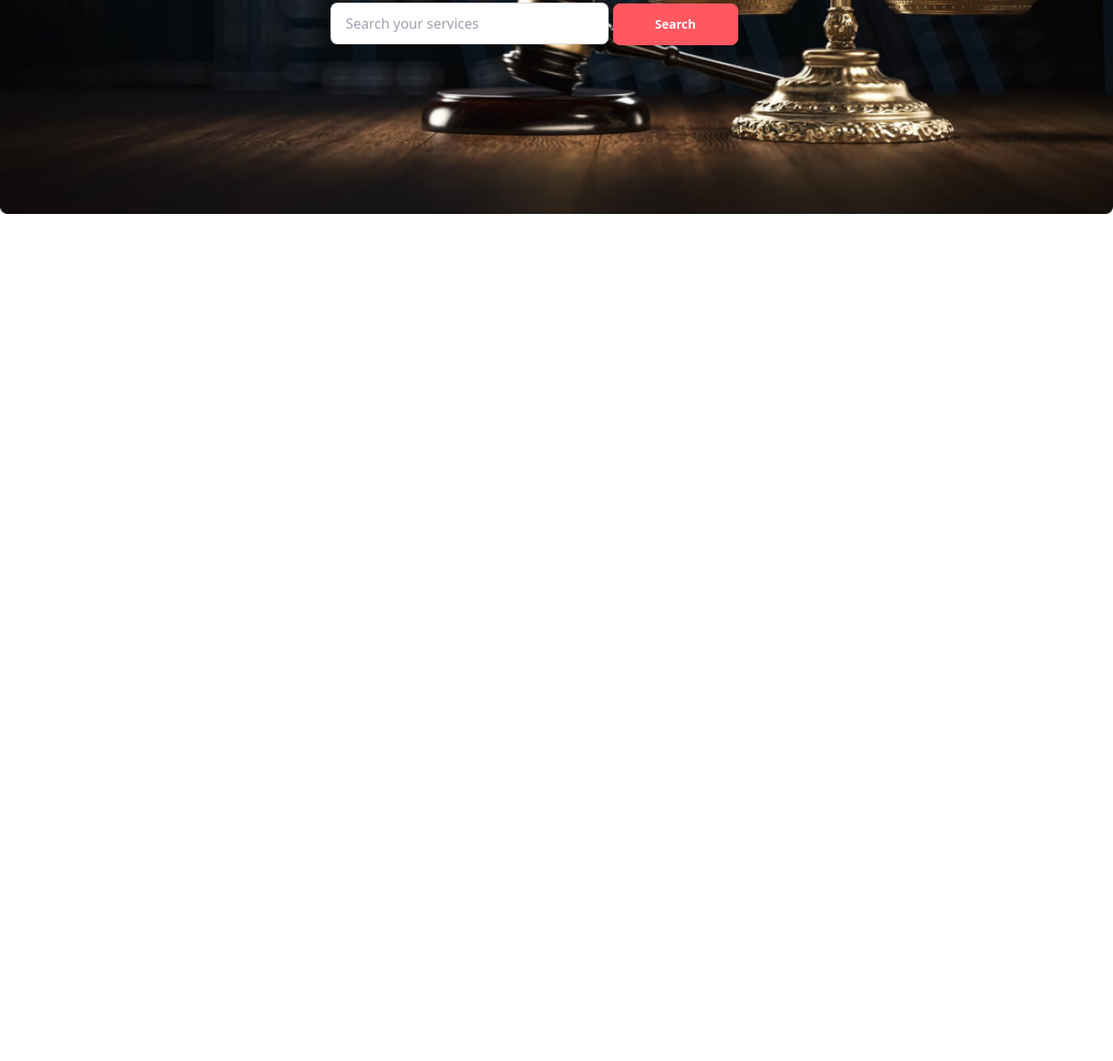
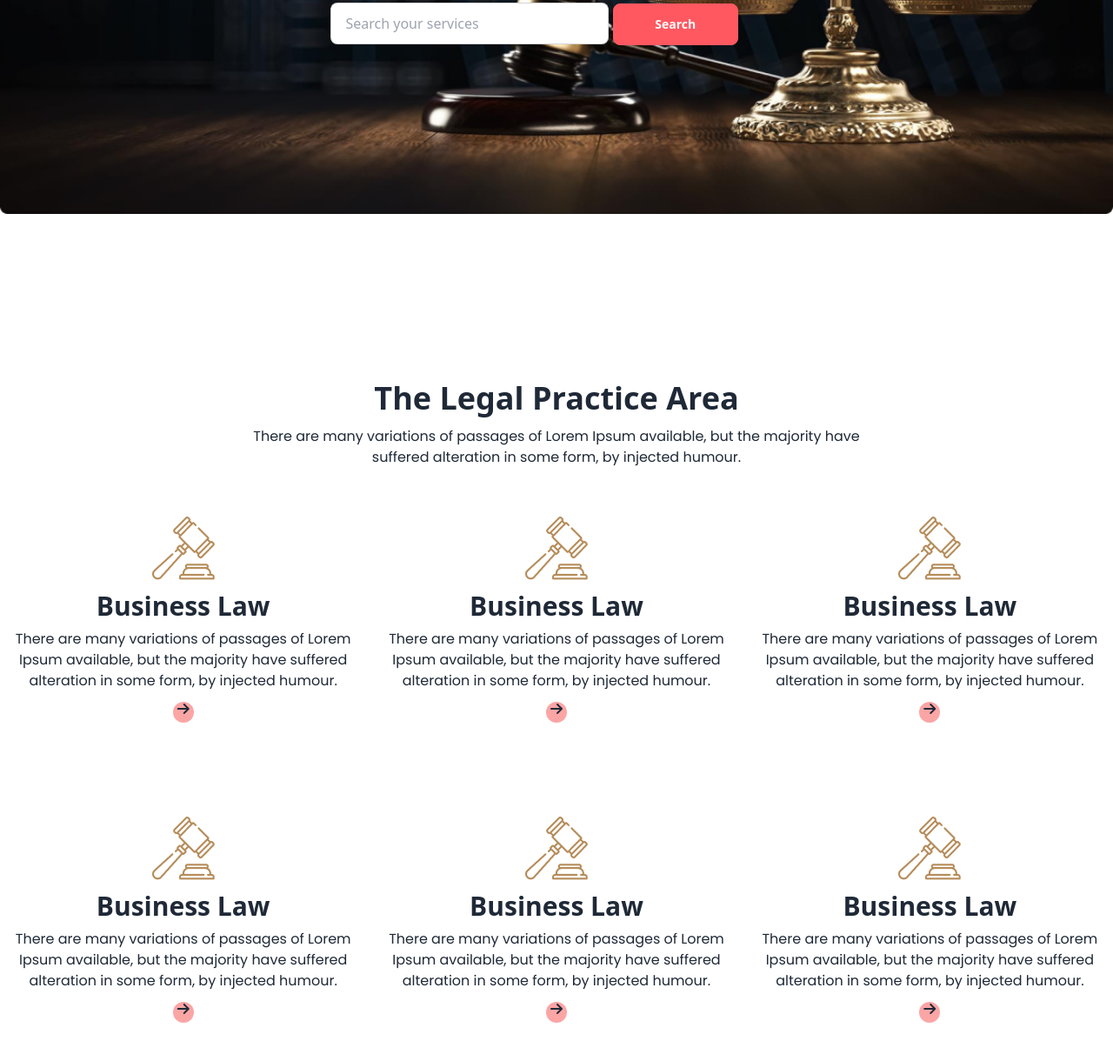
Before and after one commit to Razzaque1991/tailwind-daisyui-legal-task1, a plain HTML site: page index.html in a window 1280 px wide. Shown: the part 500-1720 px from the top of the page at 87% size. Before the commit the page ends 800 px from the top, so only its background shows below. Drawn offline with nearby package versions, Linux system fonts and the light colour scheme.

Commit message:
ligal-section-done

```diff
--- a/index.html
+++ b/index.html
@@ -15,6 +15,9 @@
 <link rel="preconnect" href="https://fonts.gstatic.com" crossorigin>
 <link href="https://fonts.googleapis.com/css2?family=EB+Garamond:ital,wght@0,400..800;1,400..800&display=swap" rel="stylesheet">
 <link rel="stylesheet" href="style.css">
+<!-- fontwasome-cdn -->
+<link rel="stylesheet" href="https://cdnjs.cloudflare.com/ajax/libs/font-awesome/6.7.2/css/all.min.css" integrity="sha512-Evv84Mr4kqVGRNSgIGL/F/aIDqQb7xQ2vcrdIwxfjThSH8CSR7PBEakCr51Ck+w+/U6swU2Im1vVX0SVk9ABhg==" crossorigin="anonymous" referrerpolicy="no-referrer" />
+
 </head>
 <body>
  <!-- header-section-start -->
@@ -83,6 +86,54 @@
          </div>
        </div>
     </section>
+    <!---------------------------------------------------------------------------------- legal-section-start -->
+    <section>
+      <div class="mt-48 md:container mx-auto">
+        <h1 class="text-center my-3 md:text-4xl font-extrabold ">The Legal Practice Area</h1>
+        <p class=" text-center md:text-base font-normal">There are many variations of passages of Lorem Ipsum available, but the majority have <br> suffered alteration in some form, by injected humour.</p>
+        <!-- legal-div-container-start -->
+          <div class="md:grid grid-cols-3 grid-rows-2 gap-2">
+            <div class=" max-w-4/12 h-auto text-center my-8 hover:bg-sky-200 p-3">
+              <img class="mx-auto my-3" src="./images/business.png" alt="">
+              <h1 class="text-3xl font-extrabold my-2">Business Law</h1>
+              <p class="text-base font-normal my-2">There are many variations of passages of Lorem Ipsum available, but the majority have suffered alteration in some form, by injected humour.</p>
+              <i class="fa-solid fa-arrow-right w-6 h-6 bg-red-300 rounded-full text-center mx-auto"></i>
+            </div> <!-- div1 -->
+            <div class=" max-w-4/12 h-auto text-center my-8 hover:bg-sky-200 p-3">
+              <img class="mx-auto my-3" src="./images/business.png" alt="">
+              <h1 class="text-3xl font-extrabold my-2">Business Law</h1>
+              <p class="text-base font-normal my-2">There are many variations of passages of Lorem Ipsum available, but the majority have suffered alteration in some form, by injected humour.</p>
+              <i class="fa-solid fa-arrow-right w-6 h-6 bg-red-300 rounded-full text-center mx-auto"></i>
+            </div> <!-- div3 -->
+            <div class=" max-w-4/12 h-auto text-center my-8 hover:bg-sky-200 p-3">
+              <img class="mx-auto my-3" src="./images/business.png" alt="">
+              <h1 class="text-3xl font-extrabold my-2">Business Law</h1>
+              <p class="text-base font-normal my-2">There are many variations of passages of Lorem Ipsum available, but the majority have suffered alteration in some form, by injected humour.</p>
+              <i class="fa-solid fa-arrow-right w-6 h-6 bg-red-300 rounded-full text-center mx-auto"></i>
+            </div> <!-- div4 -->
+            <div class=" max-w-4/12 h-auto text-center my-8 hover:bg-sky-200 p-3">
+              <img class="mx-auto my-3" src="./images/business.png" alt="">
+              <h1 class="text-3xl font-extrabold my-2">Business Law</h1>
+              <p class="text-base font-normal my-2">There are many variations of passages of Lorem Ipsum available, but the majority have suffered alteration in some form, by injected humour.</p>
+              <i class="fa-solid fa-arrow-right w-6 h-6 bg-red-300 rounded-full text-center mx-auto"></i>
+            </div> <!-- div5 -->
+            <div class=" max-w-4/12 h-auto text-center my-8 hover:bg-sky-200 p-3">
+              <img class="mx-auto my-3" src="./images/business.png" alt="">
+              <h1 class="text-3xl font-extrabold my-2">Business Law</h1>
+              <p class="text-base font-normal my-2">There are many variations of passages of Lorem Ipsum available, but the majority have suffered alteration in some form, by injected humour.</p>
+              <i class="fa-solid fa-arrow-right w-6 h-6 bg-red-300 rounded-full text-center mx-auto"></i>
+            </div> <!-- div6 -->
+            <div class=" max-w-4/12 h-auto text-center my-8 hover:bg-sky-200 p-3">
+              <img class="mx-auto my-3" src="./images/business.png" alt="">
+              <h1 class="text-3xl font-extrabold my-2">Business Law</h1>
+              <p class="text-base font-normal my-2">There are many variations of passages of Lorem Ipsum available, but the majority have suffered alteration in some form, by injected humour.</p>
+              <i class="fa-solid fa-arrow-right w-6 h-6 bg-red-300 rounded-full text-center mx-auto"></i>
+            </div> <!-- div6 -->
+          </div>
+        <!-- legal-div-container---end -->
+      </div>
+    </section>
+    <!---------------------------------------------------------------------------------- legal-section---end -->
   </main>
   <!--------------------------------------------------------------- main-section---end -->
 </body>
```
